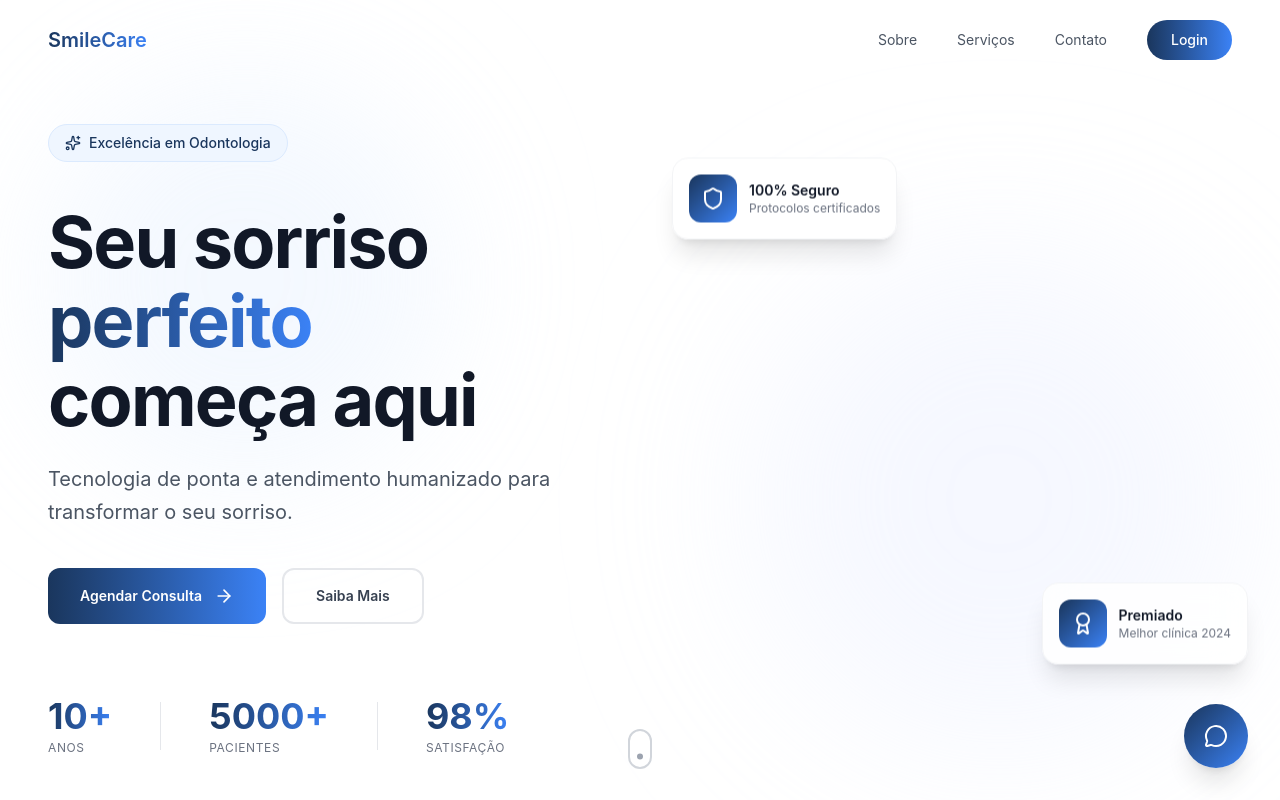
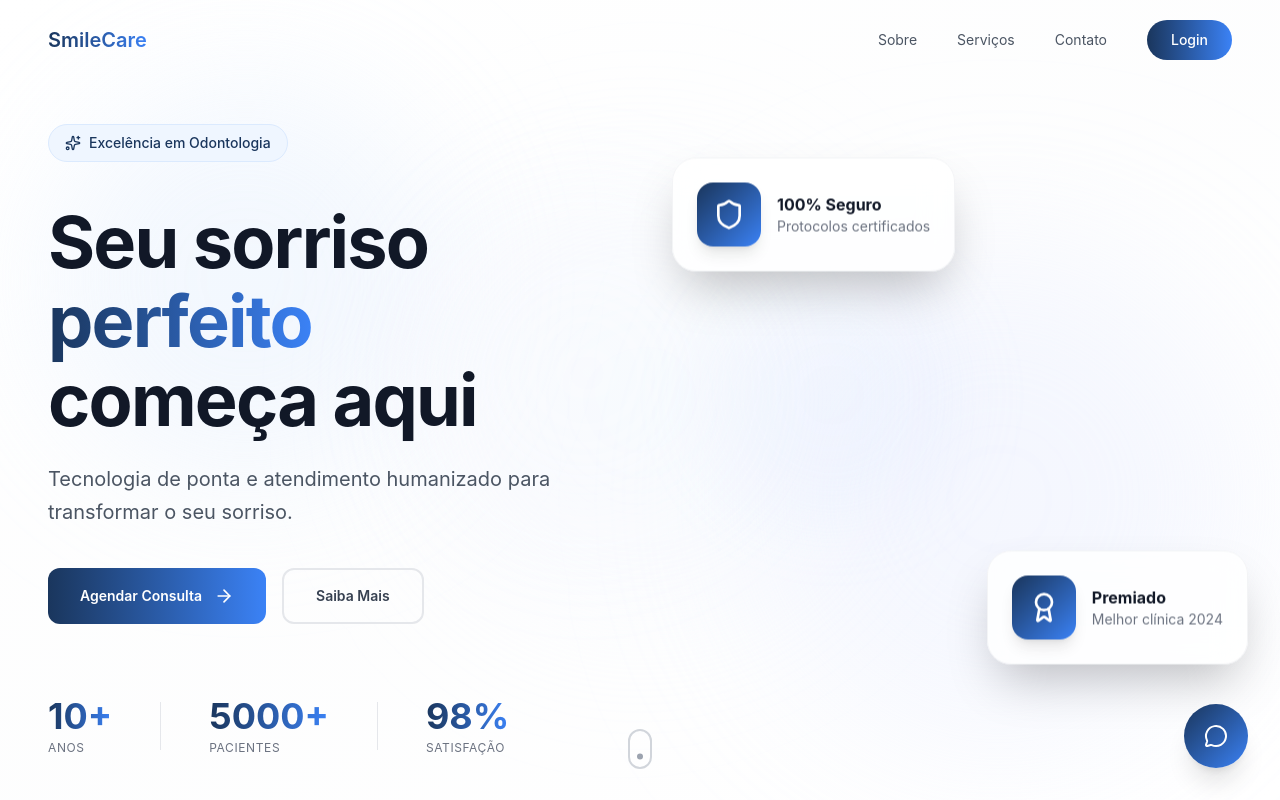
Before and after one commit to smartlandingdev/dentistry-demo, a React (Vite) app: page / in a window 1280 px wide. Shown: the top 800 px of the page. Built offline with nearby package versions, Linux system fonts and the light colour scheme; no server answers.

Commit message:
fix erros

```diff
--- a/src/components/SplineViewer.tsx
+++ b/src/components/SplineViewer.tsx
@@ -1,4 +1,13 @@
 import { useEffect, useRef } from 'react';
+
+// Declare the custom element type
+declare global {
+  namespace JSX {
+    interface IntrinsicElements {
+      'spline-viewer': any;
+    }
+  }
+}
 
 interface SplineViewerProps {
   sceneUrl?: string;
@@ -18,26 +27,119 @@ export default function SplineViewer({ sceneUrl = 'https://prod.spline.design/pI
       script.async = true;
       document.head.appendChild(script);
     }
+
+    // Ultra aggressive CSS to hide watermark
+    const style = document.createElement('style');
+    style.textContent = `
+      spline-viewer {
+        width: 100% !important;
+        height: 100% !important;
+        display: block !important;
+        position: relative !important;
+      }
+
+      /* Nuclear option - hide EVERYTHING except canvas */
+      spline-viewer > *:not(canvas),
+      spline-viewer div,
+      spline-viewer a,
+      spline-viewer img,
+      spline-viewer svg,
+      spline-viewer #logo,
+      spline-viewer .logo,
+      spline-viewer [class*="logo"],
+      spline-viewer [id*="logo"],
+      spline-viewer [class*="watermark"],
+      spline-viewer [id*="watermark"],
+      spline-viewer [href*="spline"],
+      spline-viewer [style*="position: absolute"],
+      spline-viewer [style*="position: fixed"],
+      spline-viewer canvas + *,
+      spline-viewer canvas ~ * {
+        display: none !important;
+        opacity: 0 !important;
+        visibility: hidden !important;
+        pointer-events: none !important;
+        width: 0 !important;
+        height: 0 !important;
+        position: absolute !important;
+        left: -99999px !important;
+        top: -99999px !important;
+        z-index: -9999 !important;
+      }
+
+      spline-viewer canvas {
+        width: 100% !important;
+        height: 100% !important;
+        display: block !important;
+        position: relative !important;
+        z-index: 1 !important;
+      }
+    `;
+    document.head.appendChild(style);
+
+    // Aggressive observer to remove any watermark elements
+    const removeWatermarks = () => {
+      const viewer = containerRef.current?.querySelector('spline-viewer');
+      if (viewer) {
+        // Remove all child elements except canvas
+        Array.from(viewer.children).forEach((child) => {
+          if (child.tagName !== 'CANVAS') {
+            child.remove();
+          }
+        });
+
+        // Also check shadow DOM if it exists
+        if (viewer.shadowRoot) {
+          const shadowLinks = viewer.shadowRoot.querySelectorAll('a, div:not(:has(canvas))');
+          shadowLinks.forEach(el => el.remove());
+        }
+      }
+    };
+
+    const observer = new MutationObserver(() => {
+      removeWatermarks();
+    });
+
+    // Initial removal
+    setTimeout(removeWatermarks, 100);
+    setTimeout(removeWatermarks, 500);
+    setTimeout(removeWatermarks, 1000);
+
+    if (containerRef.current) {
+      observer.observe(containerRef.current, {
+        childList: true,
+        subtree: true,
+        attributes: true
+      });
+    }
+
+    return () => {
+      document.head.removeChild(style);
+      observer.disconnect();
+    };
   }, []);
 
   return (
-    <div ref={containerRef} className="w-full h-full relative">
+    <div
+      ref={containerRef}
+      className="w-full h-full relative overflow-hidden"
+      style={{
+        clipPath: 'inset(0 0 60px 0)'
+      }}
+    >
+      {/* @ts-expect-error - Custom element from Spline library */}
       <spline-viewer
         url={sceneUrl}
-        style={{ width: '100%', height: '100%', display: 'block' }}
-      ></spline-viewer>
+        style={{
+          width: '100%',
+          height: 'calc(100% + 60px)',
+          display: 'block',
+          position: 'relative',
+          top: '0'
+        }}
+      >
+        {/* @ts-expect-error - Custom element from Spline library */}
+      </spline-viewer>
     </div>
   );
 }
-
-// Extend JSX to include custom element
-declare global {
-  namespace JSX {
-    interface IntrinsicElements {
-      'spline-viewer': React.DetailedHTMLProps<
-        React.HTMLAttributes<HTMLElement> & { url: string; style?: React.CSSProperties },
-        HTMLElement
-      >;
-    }
-  }
-}
--- a/src/components/Tooth3D.tsx
+++ b/src/components/Tooth3D.tsx
@@ -51,9 +51,7 @@ export default function Tooth3D() {
         <bufferGeometry>
           <bufferAttribute
             attach="attributes-position"
-            count={particleCount}
-            array={particlePositions}
-            itemSize={3}
+            args={[particlePositions, 3]}
           />
         </bufferGeometry>
         <pointsMaterial
--- a/src/index.css
+++ b/src/index.css
@@ -73,3 +73,40 @@ html {
   outline: 2px solid #3B82F6;
   outline-offset: 2px;
 }
+
+/* Hide Spline watermark globally */
+spline-viewer #logo,
+spline-viewer .logo,
+spline-viewer [class*="logo"],
+spline-viewer [id*="logo"],
+spline-viewer [class*="watermark"],
+spline-viewer [id*="watermark"],
+spline-viewer a[href*="spline"],
+spline-viewer a[href*="spline.design"],
+spline-viewer > div > a:last-child,
+spline-viewer canvas + a,
+spline-viewer canvas ~ a,
+spline-viewer > a,
+spline-viewer div[style*="position: absolute"][style*="bottom"],
+spline-viewer div[style*="position: fixed"][style*="bottom"] {
+  display: none !important;
+  opacity: 0 !important;
+  visibility: hidden !important;
+  pointer-events: none !important;
+  width: 0 !important;
+  height: 0 !important;
+  position: absolute !important;
+  left: -9999px !important;
+  top: -9999px !important;
+}
+
+spline-viewer {
+  position: relative;
+  overflow: hidden;
+}
+
+spline-viewer canvas {
+  display: block;
+  width: 100%;
+  height: 100%;
+}
--- a/src/pages/LandingPage.tsx
+++ b/src/pages/LandingPage.tsx
@@ -92,7 +92,7 @@ export default function LandingPage() {
       </motion.header>
 
       {/* Hero Section */}
-      <section className="relative min-h-screen flex items-center pt-20 overflow-hidden">
+      <section className="relative min-h-screen flex items-center pt-20 overflow-hidden bg-gradient-to-br from-white via-gray-50/30 to-white">
         {/* Animated Background Blobs */}
         <div className="absolute inset-0 overflow-hidden pointer-events-none">
           <motion.div
@@ -120,6 +120,48 @@ export default function LandingPage() {
               repeat: Infinity,
               ease: "easeInOut",
               delay: 1
+            }}
+          />
+
+          {/* Additional gradient circles */}
+          <motion.div
+            className="absolute top-1/3 right-1/4 w-64 h-64 bg-gradient-to-br from-blue-200/40 to-indigo-200/40 rounded-full filter blur-2xl"
+            animate={{
+              scale: [1, 1.15, 1],
+              opacity: [0.3, 0.5, 0.3],
+            }}
+            transition={{
+              duration: 6,
+              repeat: Infinity,
+              ease: "easeInOut",
+              delay: 0.5
+            }}
+          />
+
+          <motion.div
+            className="absolute bottom-1/3 left-1/3 w-80 h-80 bg-gradient-to-tr from-indigo-100/30 to-blue-100/30 rounded-full filter blur-3xl"
+            animate={{
+              scale: [1, 1.1, 1],
+              opacity: [0.2, 0.4, 0.2],
+            }}
+            transition={{
+              duration: 7,
+              repeat: Infinity,
+              ease: "easeInOut",
+              delay: 1.5
+            }}
+          />
+
+          <motion.div
+            className="absolute top-1/2 left-1/2 transform -translate-x-1/2 -translate-y-1/2 w-96 h-96 bg-gradient-to-r from-blue-50/20 to-indigo-50/20 rounded-full filter blur-3xl"
+            animate={{
+              scale: [1, 1.2, 1],
+              rotate: [0, 180, 360],
+            }}
+            transition={{
+              duration: 15,
+              repeat: Infinity,
+              ease: "linear"
             }}
           />
         </div>
@@ -233,33 +275,33 @@ export default function LandingPage() {
 
               {/* Floating Cards */}
               <motion.div
-                className="absolute top-20 -left-4 bg-white/80 backdrop-blur-lg p-4 rounded-2xl shadow-xl border border-gray-100"
+                className="absolute top-20 -left-4 bg-white/80 backdrop-blur-lg p-6 rounded-3xl shadow-2xl border border-gray-100"
                 animate={{ y: [0, -15, 0] }}
                 transition={{ duration: 4, repeat: Infinity, ease: "easeInOut" }}
               >
-                <div className="flex items-center gap-3">
-                  <div className="w-12 h-12 bg-gradient-to-br from-[#1A365D] to-[#3B82F6] rounded-xl flex items-center justify-center">
-                    <Shield className="w-6 h-6 text-white" />
+                <div className="flex items-center gap-4">
+                  <div className="w-16 h-16 bg-gradient-to-br from-[#1A365D] to-[#3B82F6] rounded-2xl flex items-center justify-center shadow-lg">
+                    <Shield className="w-8 h-8 text-white" />
                   </div>
                   <div>
-                    <div className="text-sm font-semibold text-gray-900">100% Seguro</div>
-                    <div className="text-xs text-gray-500">Protocolos certificados</div>
+                    <div className="text-base font-bold text-gray-900">100% Seguro</div>
+                    <div className="text-sm text-gray-500">Protocolos certificados</div>
                   </div>
                 </div>
               </motion.div>
 
               <motion.div
-                className="absolute bottom-32 -right-4 bg-white/80 backdrop-blur-lg p-4 rounded-2xl shadow-xl border border-gray-100"
+                className="absolute bottom-32 -right-4 bg-white/80 backdrop-blur-lg p-6 rounded-3xl shadow-2xl border border-gray-100"
                 animate={{ y: [0, 15, 0] }}
                 transition={{ duration: 4, repeat: Infinity, ease: "easeInOut", delay: 2 }}
               >
-                <div className="flex items-center gap-3">
-                  <div className="w-12 h-12 bg-gradient-to-br from-[#1A365D] to-[#3B82F6] rounded-xl flex items-center justify-center">
-                    <Award className="w-6 h-6 text-white" />
+                <div className="flex items-center gap-4">
+                  <div className="w-16 h-16 bg-gradient-to-br from-[#1A365D] to-[#3B82F6] rounded-2xl flex items-center justify-center shadow-lg">
+                    <Award className="w-8 h-8 text-white" />
                   </div>
                   <div>
-                    <div className="text-sm font-semibold text-gray-900">Premiado</div>
-                    <div className="text-xs text-gray-500">Melhor clínica 2024</div>
+                    <div className="text-base font-bold text-gray-900">Premiado</div>
+                    <div className="text-sm text-gray-500">Melhor clínica 2024</div>
                   </div>
                 </div>
               </motion.div>
--- /dev/null
+++ b/src/vite-env.d.ts
@@ -0,0 +1,19 @@
+/// <reference types="vite/client" />
+
+import * as React from 'react';
+
+declare global {
+  namespace JSX {
+    interface IntrinsicElements {
+      'spline-viewer': React.DetailedHTMLProps<
+        React.HTMLAttributes<HTMLElement> & {
+          url?: string;
+          style?: React.CSSProperties;
+        },
+        HTMLElement
+      >;
+    }
+  }
+}
+
+export {};
```
